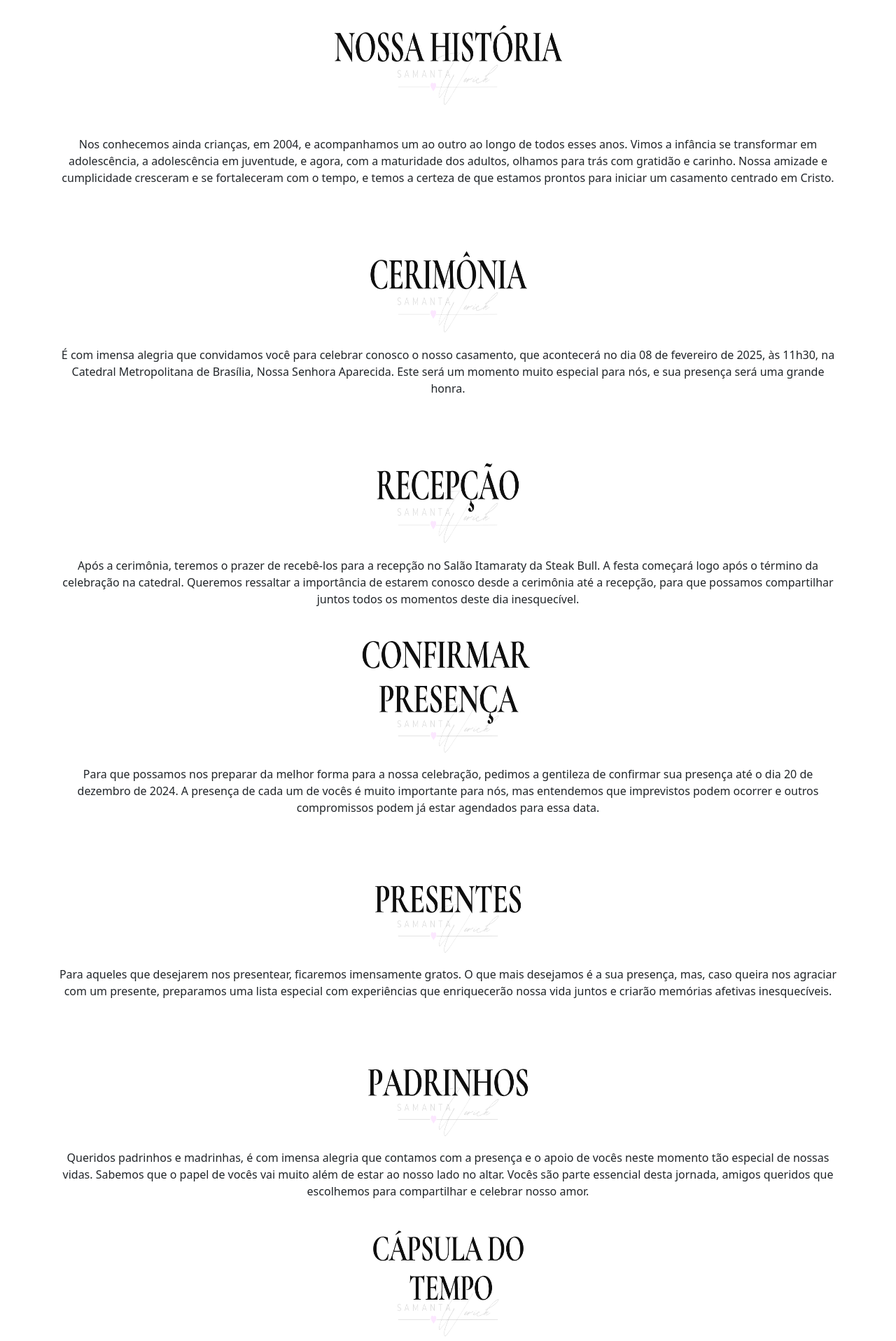
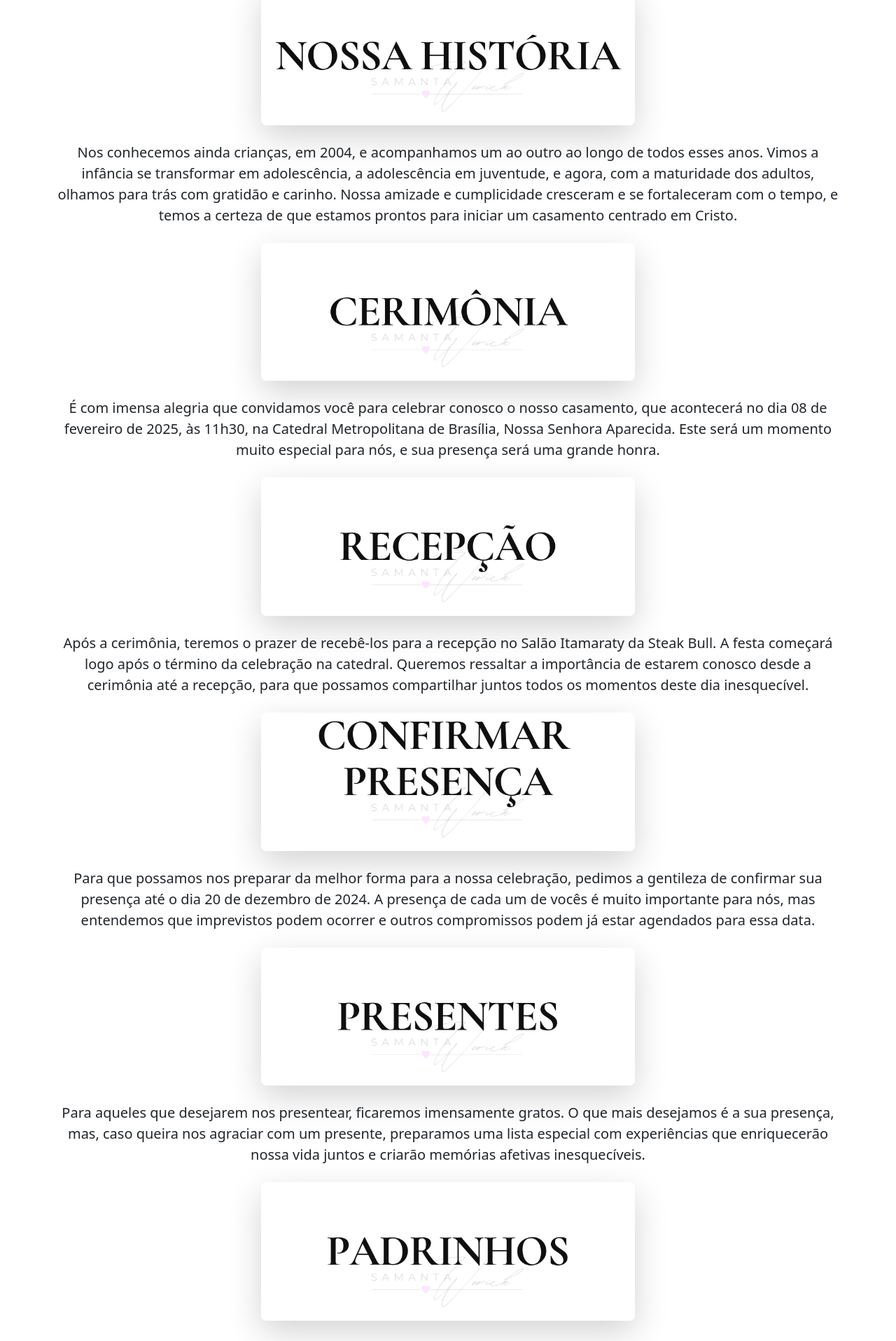
Before and after one commit to wericksilva/wedding-app, a Next.js app: page / in a window 1280 px wide. Shown: the part 702-2618 px from the top of the page at 70% size. Built offline with nearby package versions, Linux system fonts and the light colour scheme; no server answers; the database is empty.

Commit message:
teste item  de menu

```diff
--- a/src/app/page.js
+++ b/src/app/page.js
@@ -169,100 +169,155 @@ export default function Home() {
 
 
             <div className="container text-center">
-                <div className="mt-2">
+
+
+            <div className="mt-4">
     <div className="container">
-                        <a href="/wedding-app/historia">
-                            <div className="text-center">
-                                <img src="./imagens/historia.svg" width="352px" height="205px" className="me-12" alt="Historia" />
-                            </div>
+        <div className="row justify-content-center">
+            <div className="col-12 col-md-8 col-lg-6 text-center">
+                <a href="/wedding-app/historia" className="d-inline-block link-clicavel">
+                    <img
+                        src="./imagens/historia.svg"
+                        className="img-fluid rounded-3 shadow-lg hover-scale"
+                        alt="Nossa história"
+                    />
                 </a>
             </div>
+        </div>
+    </div>
     <div className="card-body mt-4">
-
-                        <p>Nos conhecemos ainda crianças, em 2004, e acompanhamos um ao outro ao longo de todos esses anos. Vimos a infância se transformar em adolescência, a adolescência em juventude, e agora, com a maturidade dos adultos, olhamos para trás com gratidão e carinho. Nossa amizade e cumplicidade cresceram e se fortaleceram com o tempo, e temos a certeza de que estamos prontos para iniciar um casamento centrado em Cristo.</p>
+        <p className="text-justify fs-5">
+            Nos conhecemos ainda crianças, em 2004, e acompanhamos um ao outro ao longo de todos esses anos.
+            Vimos a infância se transformar em adolescência, a adolescência em juventude, e agora, com a maturidade dos adultos,
+            olhamos para trás com gratidão e carinho. Nossa amizade e cumplicidade cresceram e se fortaleceram com o tempo,
+            e temos a certeza de que estamos prontos para iniciar um casamento centrado em Cristo.
+        </p>
     </div>
 </div>
 
 <div className="mt-4">
     <div className="container">
-                        <a className="nav-link" target="_blank" href="https://maps.app.goo.gl/q9tLoYmP62dTkNzM9">
-                            <div className="text-center">
-                                <img src="./imagens/cerimonia.svg" width="352px" height="205px" className="me-12" alt="Cerimonia" />
-                            </div>
+        <div className="row justify-content-center">
+            <div className="col-12 col-md-8 col-lg-6 text-center">
+                <a href="https://maps.app.goo.gl/q9tLoYmP62dTkNzM9" target="_blank" className="d-inline-block link-clicavel">
+                    <img
+                        src="./imagens/cerimonia.svg"
+                        className="img-fluid rounded-3 shadow-lg hover-scale"
+                        alt="Cerimônia"
+                    />
                 </a>
             </div>
-                    <div className="card-body">
-                        <p>É com imensa alegria que convidamos você para celebrar conosco o nosso casamento, que acontecerá no dia 08 de fevereiro de 2025, às 11h30, na Catedral Metropolitana de Brasília, Nossa Senhora Aparecida. Este será um momento muito especial para nós, e sua presença será uma grande honra.</p>
+        </div>
+    </div>
+    <div className="card-body mt-4">
+        <p className="text-justify fs-5">
+            É com imensa alegria que convidamos você para celebrar conosco o nosso casamento, que acontecerá no dia 08 de fevereiro de 2025, às 11h30, na Catedral Metropolitana de Brasília, Nossa Senhora Aparecida. Este será um momento muito especial para nós, e sua presença será uma grande honra.
+        </p>
     </div>
 </div>
 
 <div className="mt-4">
     <div className="container">
-
-                        <a className="nav-link" target="_blank" href="https://maps.app.goo.gl/ww61LAaK9ZgrtEeW8">
-                            <div className="text-center">
-                                <img src="./imagens/recepcao.svg" width="352px" height="205px" className="me-12" alt="Recepcao" />
+        <div className="row justify-content-center">
+            <div className="col-12 col-md-8 col-lg-6 text-center">
+                <a href="https://maps.app.goo.gl/ww61LAaK9ZgrtEeW8" target="_blank" className="d-inline-block link-clicavel">
+                    <img
+                        src="./imagens/recepcao.svg"
+                        className="img-fluid rounded-3 shadow-lg hover-scale"
+                        alt="Recepção"
+                    />
+                </a>
             </div>
-                        </a>
-
         </div>
-                    <div className="card-body">
-                        <p>Após a cerimônia, teremos o prazer de recebê-los para a recepção no Salão Itamaraty da Steak Bull. A festa começará logo após o término da celebração na catedral. Queremos ressaltar a importância de estarem conosco desde a cerimônia até a recepção, para que possamos compartilhar juntos todos os momentos deste dia inesquecível.</p>
+    </div>
+    <div className="card-body mt-4">
+        <p className="text-justify fs-5">
+            Após a cerimônia, teremos o prazer de recebê-los para a recepção no Salão Itamaraty da Steak Bull. A festa começará logo após o término da celebração na catedral. Queremos ressaltar a importância de estarem conosco desde a cerimônia até a recepção, para que possamos compartilhar juntos todos os momentos deste dia inesquecível.
+        </p>
     </div>
 </div>
 
 <div className="mt-4">
     <div className="container">
-                        <a className="nav-link" target="_blank" href="https://forms.gle/52Uy58jHBpuMQHW97">
-                            <div className="text-center" style={{ marginTop: "36px" }}>
-                                <img src="./imagens/presenca.svg" width="355px" height="190px" className="me-12" alt="Presenca" />
-                            </div>
+        <div className="row justify-content-center">
+            <div className="col-12 col-md-8 col-lg-6 text-center">
+                <a href="https://forms.gle/52Uy58jHBpuMQHW97" target="_blank" className="d-inline-block link-clicavel">
+                    <img
+                        src="./imagens/presenca.svg"
+                        className="img-fluid rounded-3 shadow-lg hover-scale"
+                        alt="Confirmar Presença"
+                    />
                 </a>
             </div>
-                    <div className="card-body">
-                        <p>Para que possamos nos preparar da melhor forma para a nossa celebração, pedimos a gentileza de confirmar sua presença até o dia 20 de dezembro de 2024. A presença de cada um de vocês é muito importante para nós, mas entendemos que imprevistos podem ocorrer e outros compromissos podem já estar agendados para essa data.</p>
+        </div>
+    </div>
+    <div className="card-body mt-4">
+        <p className="text-justify fs-5">
+            Para que possamos nos preparar da melhor forma para a nossa celebração, pedimos a gentileza de confirmar sua presença até o dia 20 de dezembro de 2024. A presença de cada um de vocês é muito importante para nós, mas entendemos que imprevistos podem ocorrer e outros compromissos podem já estar agendados para essa data.
+        </p>
     </div>
 </div>
 
 <div className="mt-4">
     <div className="container">
-                        <a href="/wedding-app/presentes">
-
-                            <div className="text-center">
-                                <img src="./imagens/presentes.svg" width="355px" height="190px" className="me-12" alt="Presentes" />
-                            </div>
+        <div className="row justify-content-center">
+            <div className="col-12 col-md-8 col-lg-6 text-center">
+                <a href="/wedding-app/presentes" className="d-inline-block link-clicavel">
+                    <img
+                        src="./imagens/presentes.svg"
+                        className="img-fluid rounded-3 shadow-lg hover-scale"
+                        alt="Presentes"
+                    />
                 </a>
             </div>
-                    <div className="card-body">
-                        <p>Para aqueles que desejarem nos presentear, ficaremos imensamente gratos. O que mais desejamos é a sua presença, mas, caso queira nos agraciar com um presente, preparamos uma lista especial com experiências que enriquecerão nossa vida juntos e criarão memórias afetivas inesquecíveis.</p>
+        </div>
+    </div>
+    <div className="card-body mt-4">
+        <p className="text-justify fs-5">
+            Para aqueles que desejarem nos presentear, ficaremos imensamente gratos. O que mais desejamos é a sua presença, mas, caso queira nos agraciar com um presente, preparamos uma lista especial com experiências que enriquecerão nossa vida juntos e criarão memórias afetivas inesquecíveis.
+        </p>
     </div>
 </div>
 
 <div className="mt-4">
     <div className="container">
-                        <a href="/wedding-app/padrinhos">
-
-                            <div className="text-center">
-                                <img src="./imagens/padrinhos.svg" width="355px" height="190px" className="me-12" alt="Presentes" />
-                            </div>
+        <div className="row justify-content-center">
+            <div className="col-12 col-md-8 col-lg-6 text-center">
+                <a href="/wedding-app/padrinhos" className="d-inline-block link-clicavel">
+                    <img
+                        src="./imagens/padrinhos.svg"
+                        className="img-fluid rounded-3 shadow-lg hover-scale"
+                        alt="Padrinhos"
+                    />
                 </a>
             </div>
-                    <div className="card-body">
-                        <p>Queridos padrinhos e madrinhas, é com imensa alegria que contamos com a presença e o apoio de vocês neste momento tão especial de nossas vidas. Sabemos que o papel de vocês vai muito além de estar ao nosso lado no altar. Vocês são parte essencial desta jornada, amigos queridos que escolhemos para compartilhar e celebrar nosso amor.</p>
+        </div>
+    </div>
+    <div className="card-body mt-4">
+        <p className="text-justify fs-5">
+            Queridos padrinhos e madrinhas, é com imensa alegria que contamos com a presença e o apoio de vocês neste momento tão especial de nossas vidas. Sabemos que o papel de vocês vai muito além de estar ao nosso lado no altar. Vocês são parte essencial desta jornada, amigos queridos que escolhemos para compartilhar e celebrar nosso amor.
+        </p>
     </div>
 </div>
 
 <div className="mt-4">
     <div className="container">
-                        <a href="/wedding-app/capsula">
-
-                            <div className="text-center">
-                                <img src="./imagens/capsula.svg" width="355px" height="190px" className="me-12" alt="Presentes" />
-                            </div>
+        <div className="row justify-content-center">
+            <div className="col-12 col-md-8 col-lg-6 text-center">
+                <a href="/wedding-app/capsula" className="d-inline-block link-clicavel">
+                    <img
+                        src="./imagens/capsula.svg"
+                        className="img-fluid rounded-3 shadow-lg hover-scale"
+                        alt="Cápsula do Tempo"
+                    />
                 </a>
             </div>
-                    <div className="card-body">
-                        <p>Cápsula do Tempo do Casamento! Compartilhe suas Memórias e Ajude-nos a Guardar este Momento Especial.</p>
+        </div>
+    </div>
+    <div className="card-body mt-4">
+        <p className="text-justify fs-5">
+            Cápsula do Tempo do Casamento! Compartilhe suas memórias e ajude-nos a guardar este momento especial.
+        </p>
     </div>
 </div>
 
```
Also changed, not shown: src/app/page.module.css (+9 -0 lines). Lines whose indentation alone changed are shown as unchanged.
